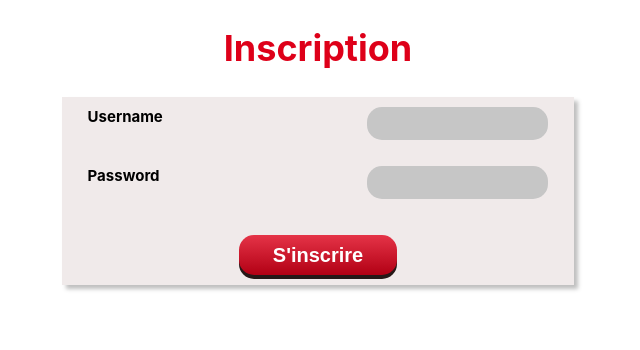
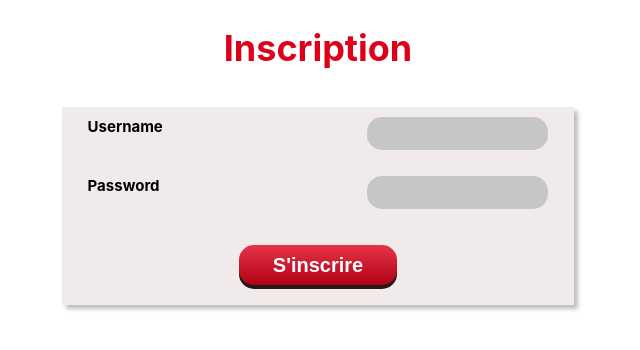
Before and after one commit to benjamin-milhet/RedBird, a React (Create React App) app in the folder front/: page /inscription in a window 1280 px wide. Shown: the top 350 px of the page, without its empty margins (322-962 px from the left). Built offline with nearby package versions, Linux system fonts and the light colour scheme.

Commit message:
update inscription (return to connexion

```diff
--- a/front/src/pages/inscription.css
+++ b/front/src/pages/inscription.css
@@ -14,7 +14,8 @@
     flex-direction: column;
     background: #f0eaea;
     box-shadow: 4px 4px 4px rgba(0, 0, 0, 0.25);
-
+    margin-top: 10px;
+    padding-bottom: 10px;
   }
 
 
--- a/front/src/pages/inscription.tsx
+++ b/front/src/pages/inscription.tsx
@@ -24,10 +24,10 @@ export class Inscription extends React.Component{
     });
 
     const data = await response.json();
-    alert(data.message);
+
    if (response.status === 200) {
         //redirection vers la page de connexion
-        window.location.href = "http://localhost:3000/";
+        window.location.href = "http://localhost:3000/connexion";
         localStorage.setItem('username', this.state.username);
 
     } else {
```
